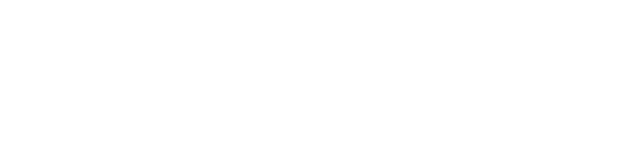
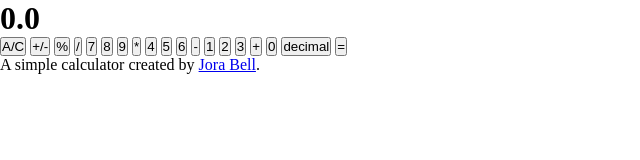
Before and after one commit to jorabell/calculator, a plain HTML site: page index.html in a window 1280 px wide. Shown: the whole page, without its empty margins (0-640 px from the left). Drawn offline with Linux system fonts and the light colour scheme.

Commit message:
Created base HTML

```diff
--- a/index.html
+++ b/index.html
@@ -9,6 +9,33 @@
 </head>
 <body>
 
+    <div class='calculator'>
+        <h1 class="display">0.0</h1>
+        <input type="button" id="clear" class="btn function" value="A/C" onclick="">
+        <input type="button" id="negate" class="btn function" value="+/-" onclick="">
+        <input type="button" id="percent" class="btn function" value="%" onclick="">
+        <input type="button" id="divide" class="btn operation" value="/" onclick="">
+        <input type="button" id="seven" class="btn number" value="7" onclick="">
+        <input type="button" id="eight" class="btn number" value="8" onclick="">
+        <input type="button" id="nine" class="btn number" value="9" onclick="">
+        <input type="button" id="multiply" class="btn operation" value="*" onclick="">
+        <input type="button" id="four" class="btn number" value="4" onclick="">
+        <input type="button" id="five" class="btn number" value="5" onclick="">
+        <input type="button" id="six" class="btn number" value="6" onclick="">
+        <input type="button" id="subtract" class="btn operation" value="-" onclick="">
+        <input type="button" id="one" class="btn number" value="1" onclick="">
+        <input type="button" id="two" class="btn number" value="2" onclick="">
+        <input type="button" id="three" class="btn number" value="3" onclick="">
+        <input type="button" id="add" class="btn operation" value="+" onclick="">
+        <input type="button" id="zero" class="btn number" value="0" onclick="">
+        <input type="button" id="decimal" class="btn number" value="decimal" onclick="">
+        <input type="button" id="equals" class="btn operation" value="=" onclick="">
+    </div>
+
+    <footer>
+        <p class="footnote">A simple calculator created by <a class="footer-link" href="https://github.com/jorabell">Jora Bell</a>.</p>
+    </footer>
+
     <script src="js.js"></script>
 </body>
 </html>
```
